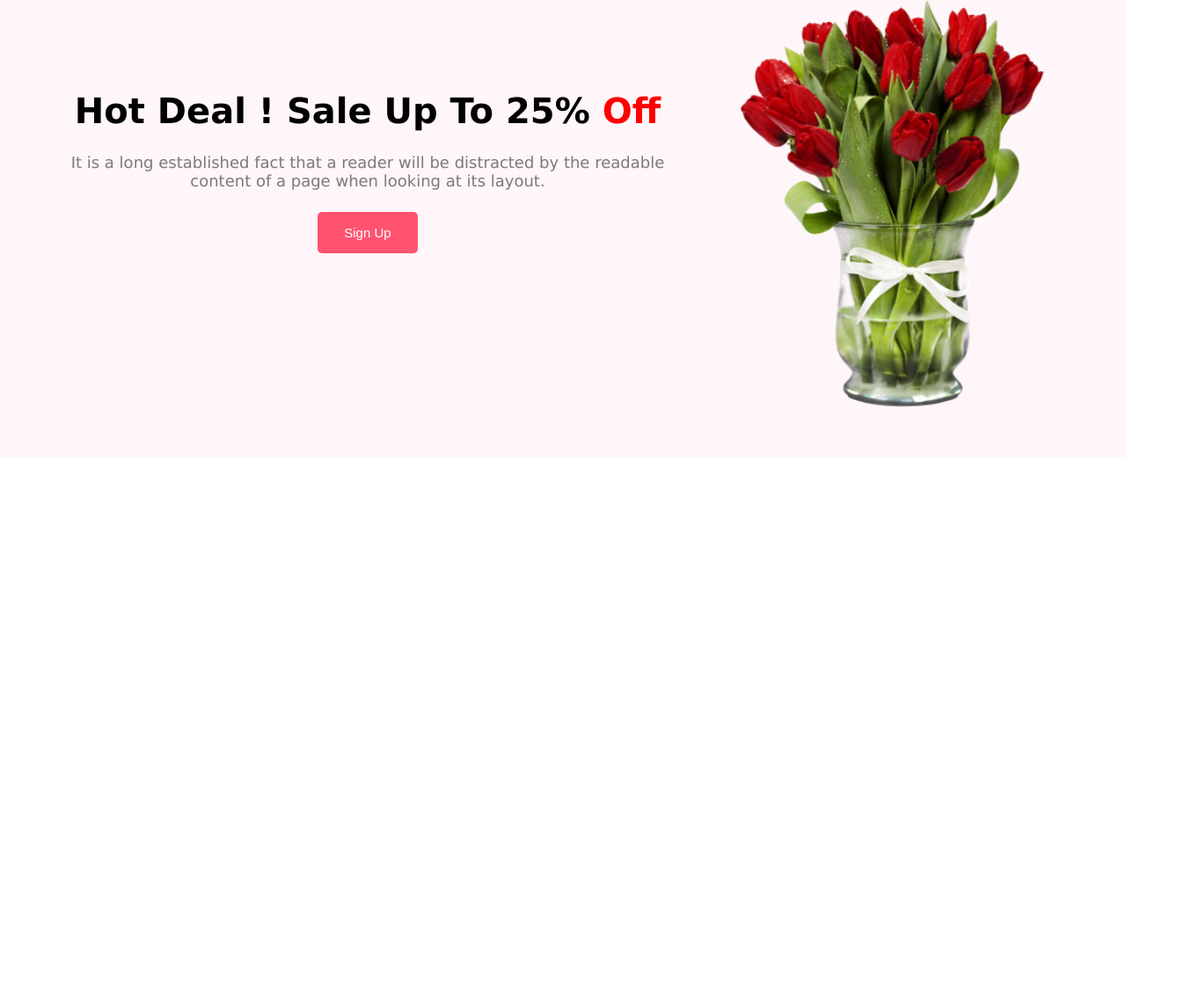
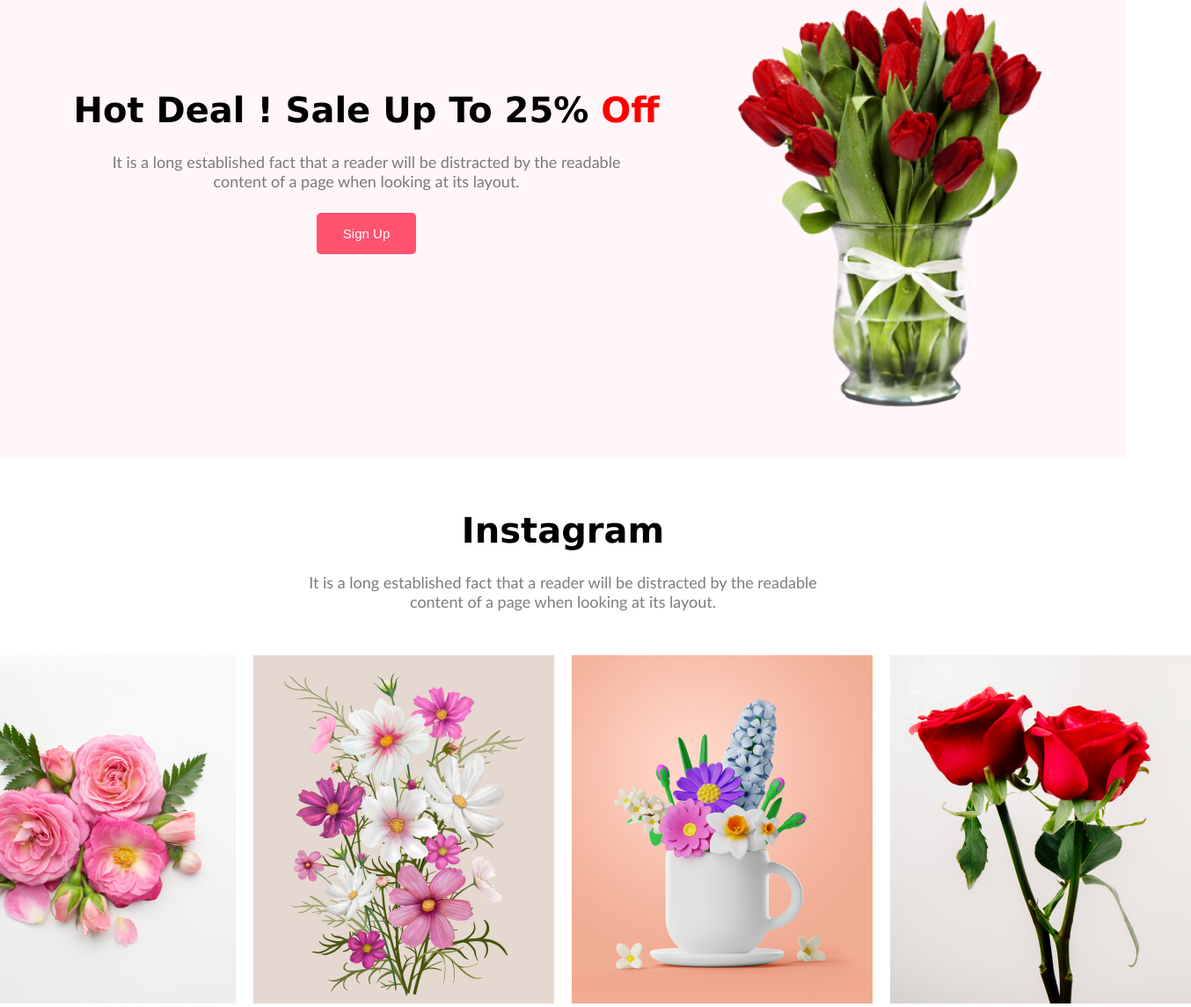
Before and after one commit to Gisan999/first-assignment, a plain HTML site: page index.html in a window 1280 px wide. Shown: the part 1850-2995 px from the top of the page at 88% size, 1354 px wide, since content can reach past the window. Before the commit the page ends 2370 px from the top, so only its background shows below. Drawn offline with Linux system fonts and the light colour scheme.

Commit message:
added section four

```diff
--- a/index.html
+++ b/index.html
@@ -20,13 +20,14 @@
                     that it has a more-or-less normal distribution of letters.</p>
                 <button class="btn">Shop Now</button>
             </div>
-                <img class="img-one" src="./Flower Asset/pngwing 10.png" alt="">
+            <img class="img-one" src="./Flower Asset/pngwing 10.png" alt="">
 
         </div>
         <div class="section-two">
             <div class="section-two-content">
                 <h1 class="title-two">Our Featured Flowers</h1>
-                <p class="content-two">It is a long established fact that a reader will be distracted by the readable <br>content of a page when looking at its layout.</p>
+                <p class="content-two">It is a long established fact that a reader will be distracted by the readable
+                    <br>content of a page when looking at its layout.</p>
             </div>
             <div class="section-two-img">
                 <div class="box">
@@ -52,10 +53,32 @@
         <div class="section-three">
             <div class="section-three-content">
                 <h1 class="section-three-title">Hot Deal ! Sale Up To 25% <span style="color: red;"> Off</span></h1>
-                <p class="section-three-content">It is a long established fact that a reader will be distracted by the readable <br> content of a page when looking at its layout.</p>
+                <p class="content-three">It is a long established fact that a reader will be distracted by the readable
+                    <br> content of a page when looking at its layout.</p>
                 <button class="btn">Sign Up</button>
             </div>
             <img class="section-three-img" src="./Flower Asset/pngwing 8.png" alt="">
+        </div>
+        <div class="section-four">
+            <div class="section-four-content">
+                <h1 class="section-three-title">Instagram</h1>
+                <p class="content-three">It is a long established fact that a reader will be distracted by the readable
+                    <br> content of a page when looking at its layout.</p>
+            </div>
+            <div class="section-four-img">
+                <div class="box-item">
+                    <img src="./Flower Asset/Flower 01.png" alt="">
+                </div>
+                <div class="box-item">
+                    <img src="./Flower Asset/Rectangle 4.png" alt="">
+                </div>
+                <div class="box-item">
+                    <img src="./Flower Asset/Rectangle 5.png" alt="">
+                </div>
+                <div class="box-item">
+                    <img src="./Flower Asset/Rectangle 6.png" alt="">
+                </div>
+            </div>
         </div>
     </main>
     <footer>
--- a/style.css
+++ b/style.css
@@ -150,11 +150,24 @@
     color: black;
 }
 
-.section-three-content {
+.content-three {
     color: rgba(39, 39, 39, 0.60);
     text-align: center;
-    font-family:'Lucida Sans', 'Lucida Sans Regular', 'Lucida Grande', 'Lucida Sans Unicode', Geneva, Verdana, sans-serif;
+    font-family: 'Trebuchet MS', 'Lucida Sans Unicode', 'Lucida Grande', 'Lucida Sans', Arial, sans-serif;
     font-size: 18px;
     margin-top: 25px;
     margin-bottom: 25px;
 }
+.section-four-content{
+    text-align: center;
+    margin-top: 60px;
+}
+.section-four-img{
+    display: flex;
+    justify-content: center;
+    gap: 20px;
+    margin-top: 30px;
+}
+.box-item{
+    margin-top: 20px;
+}
```
